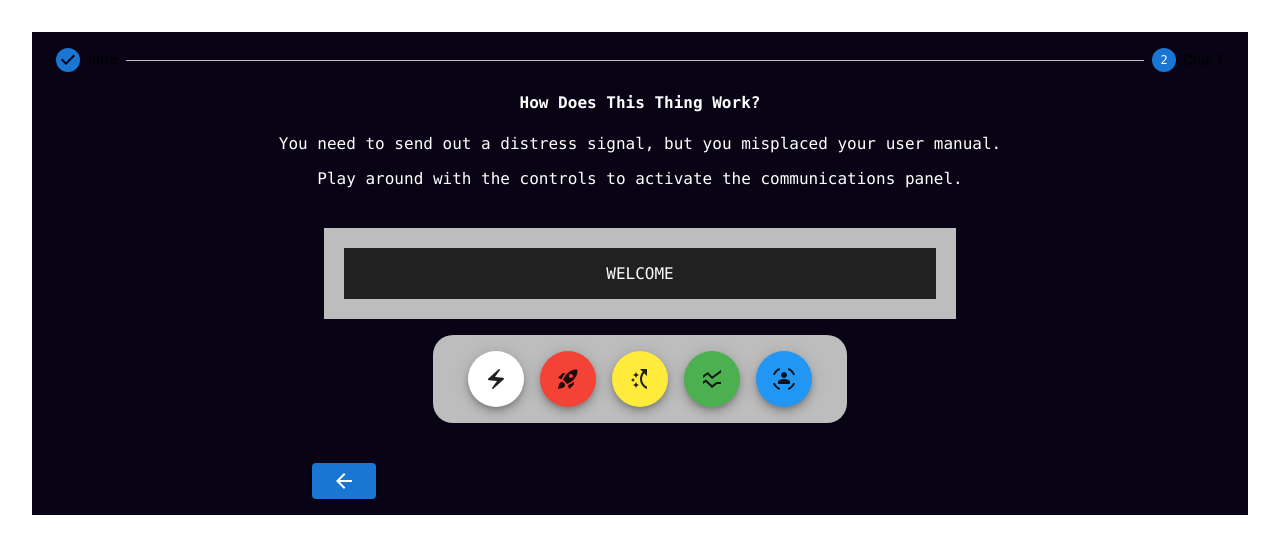
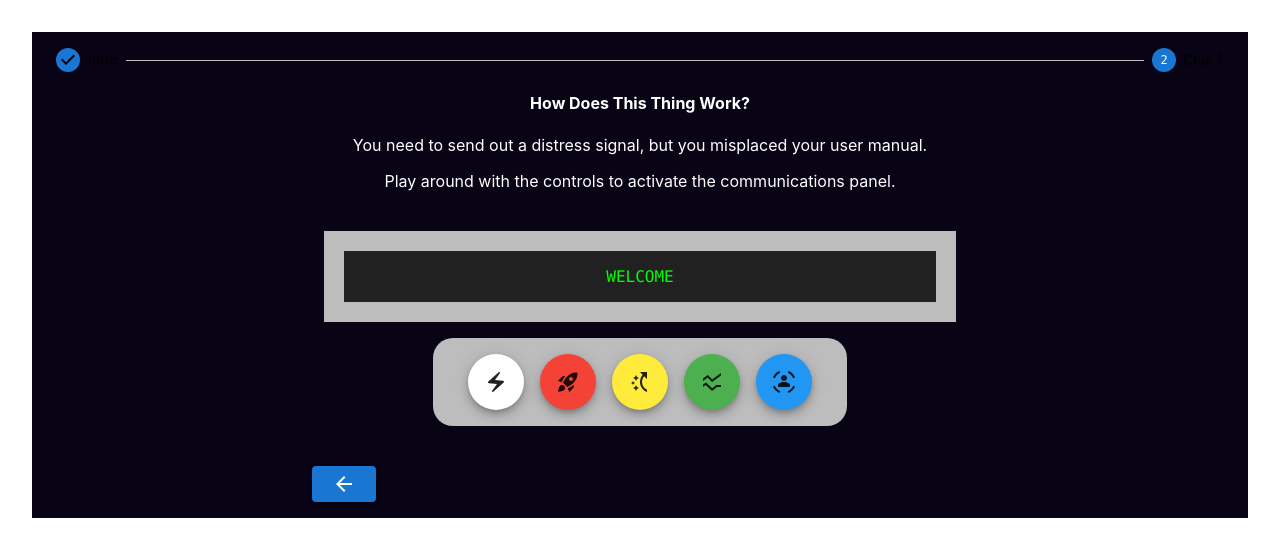
Before and after one commit to gtorrini/astro-escape, a React (Create React App) app: page / in a window 1280 px wide. Both pictures are taken after a click on the button 640 px from the left and 183 px from the top of the page. Shown: the top 556 px of the page. Built offline with nearby package versions, Linux system fonts and the light colour scheme.

Commit message:
Added terminal styling and fixed text color

```diff
--- a/src/App.css
+++ b/src/App.css
@@ -6,7 +6,12 @@
   margin: 30px;
 }
 
-h3, h4, p {
+h3, h4, h5, h6, p {
   color: #ffffff;
-  font-family: 'Consolas', 'Courier New', monospace
+  /* font-family: 'Consolas', 'Courier New', monospace */
 }
+
+p.screen {
+  color: #00ff00;
+  font-family: 'Consolas', 'Courier New', monospace;
+}
```
